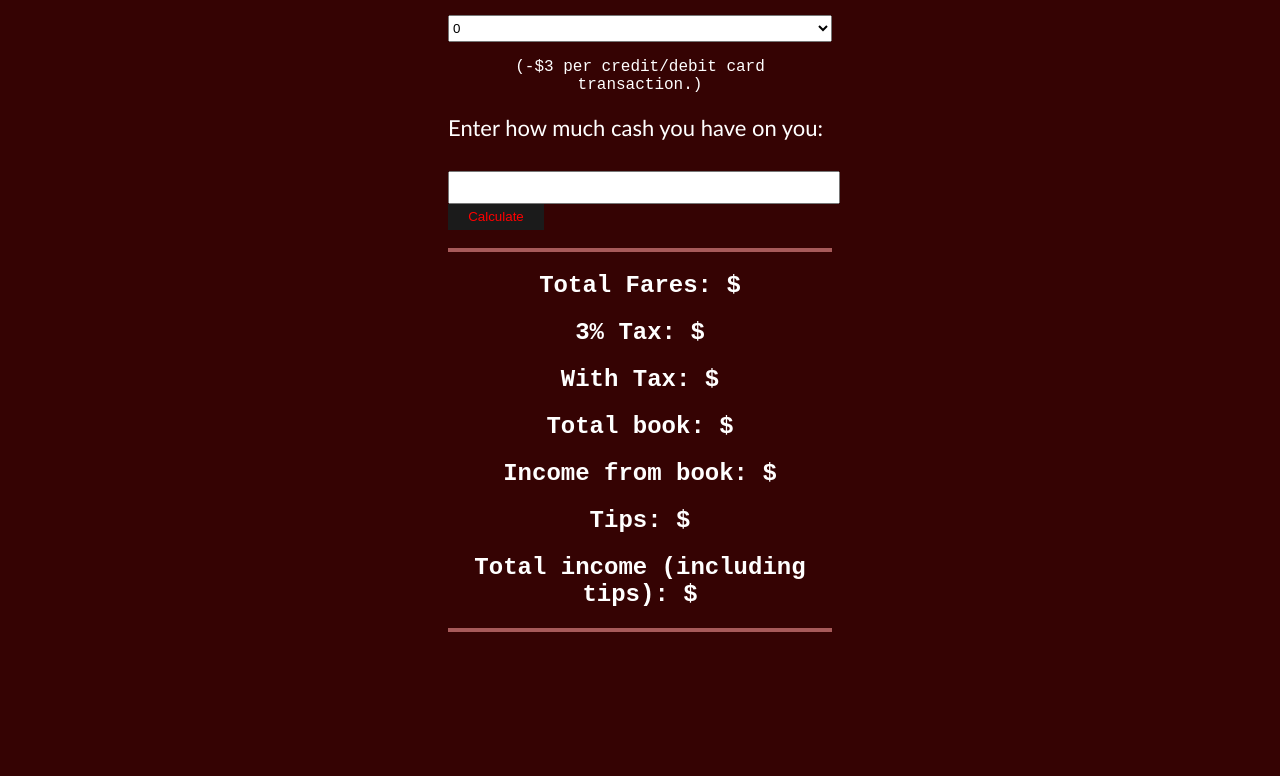
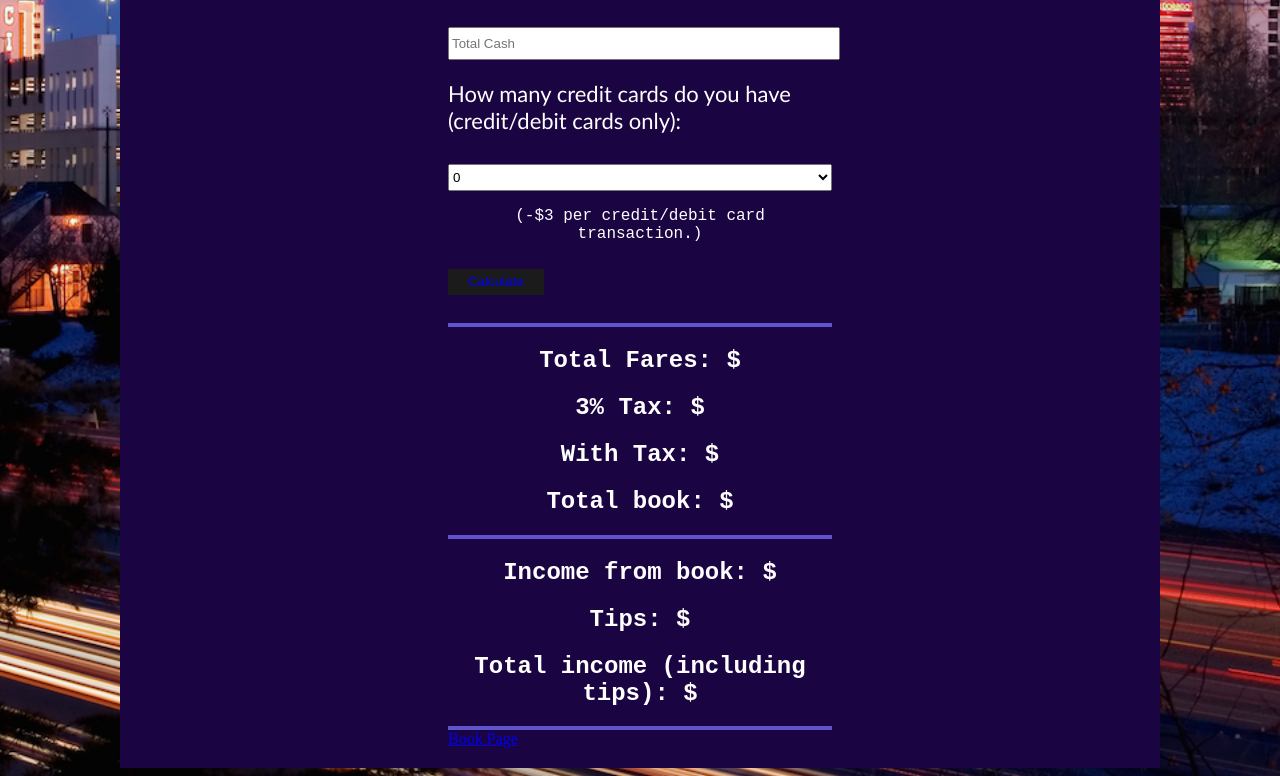
Before and after one commit to Stevphen3/Cab-Booked, a plain HTML site: page index.html in a window 1280 px wide. Shown: the part 371-1147 px from the top of the page. Before the commit the page ends 1011 px from the top, so only its background shows below. Drawn offline with Linux system fonts and the light colour scheme.

Commit message:
Add files via upload

```diff
--- a/index.html
+++ b/index.html
@@ -6,12 +6,13 @@
         <link rel="stylesheet" href="style.css">
     </head>
     <body>
-        <a href="book.html">Book Page</a>
-        <h1>See book from tablet</h1>
+        <div class="back">
         <form>
+            <h1>See book from tablet</h1>
             <fieldset>
                 <label>Enter your total cash fare on the tablet:</label><input type="number" id="cash" name="cash" placeholder="Cash Total" />
                 <label>Enter your total card fare on the tablet:</label><input  type="number" id="card" name="card" placeholder="Card Total" />
+                <label>Enter how much cash you have on you:</label><input type="number" id="totalCash" name="totalCash" placeholder="Total Cash"/>
                 <label>How many credit cards do you have (credit/debit cards only):</label>
                     <select id="numberOfCards">
                     <option value="0">0</option>
@@ -28,7 +29,7 @@
                     <option value="33">11</option>
                     </select>
                     <p>(-$3 per credit/debit card transaction.)</p>
-                    <label>Enter how much cash you have on you:</label><input type="number" id="totalCash" name="totalCash" />
+
 
                     <input class="button" type="button" name="add" value="Calculate" onclick="add_numbers(); get_tax(); add_tax(); total_book(); get_income(); get_tips(); total_Income();"> <br><br>
             </fieldset>
@@ -37,6 +38,8 @@
                 <h2>3% Tax: $<output type="number" name="tax" id="tax"></output></h2>
                 <h2>With Tax: $<output type="number" name="total" id="total"></output></h2>
                 <h2>Total book: $<output type="number" name="totalBook" id="totalBook"></output></h2>
+            </fieldset>
+            <fieldset>
                 <h2>Income from book: $<output type="number" name="income" id="income"></output></h2>
                 <h2>Tips: $<output type="number" name="tips" id="tips"></output></h2>
                 <h2>Total income (including tips): $<output type="number" name="totalIncome" id="totalIncome"></output></h2>
@@ -96,6 +99,8 @@
                     };
             </script>
             </fieldset>
+            <a href="book.html">Book Page</a>
         </form>
+    </div>
     </body>
 </html>
--- a/style.css
+++ b/style.css
@@ -1,9 +1,23 @@
 body {
-    background-color: #350303;
+    background: url(reno.jpg);
+    height: 100%;
+    background-position: center;
+    background-repeat: no-repeat;
+    background-size: cover;
+}
+
+.back {
+    width: 80%;
+    margin-left: auto;
+    margin-right: auto;
+    padding: 20px;
+    max-width: 1000px;
+    background-color: #1a0442
 }
 
 h1 {
     margin: 0 auto;
+    text-decoration: underline;
 }
 
 h1, h2, p {
@@ -28,11 +42,10 @@ input, select {
 }
 
 .button {
-
-    margin: 0;
+    margin: 10px 0;
     border: none;
     background-color: #1b1b1b;
-    color: red;
+    color: blue;
     width: 25%;
 }
 
@@ -45,5 +58,5 @@ fieldset {
     border: none;
     margin: auto;
     padding: 0;
-    border-bottom: 4px solid #a75a5a;
+    border-bottom: 4px solid #6054cc;
 }
```
Also changed, not shown: reno.jpg (added).
